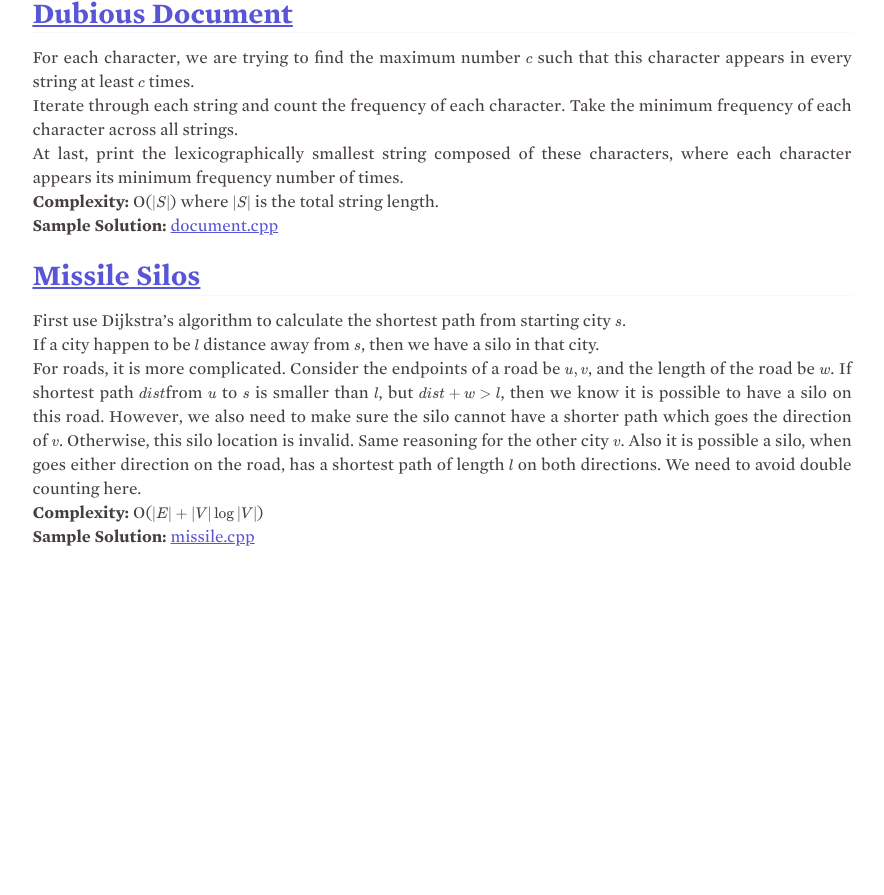
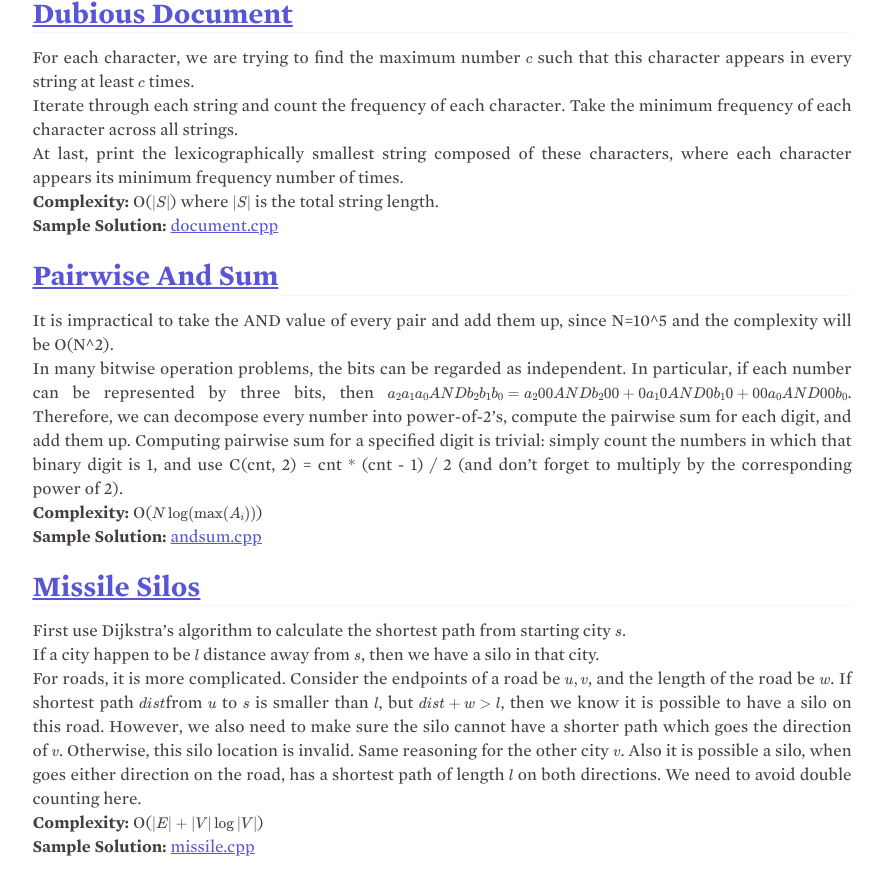
Before and after one commit to acm-uiuc/icpc-website, a Jekyll site: the page built from _posts/2017-10-21-Season-2-Contest-4.md, in a window 1280 px wide and 900 px high, scrolled down 912 px. Shown: the top 895 px of the window, without its empty margins (198-1082 px from the left). Built offline with Jekyll 4.4.1, drawn with Linux system fonts in a browser that asks for light colours; nearby versions of some CDN libraries; some web fonts are replaced; formulas are drawn with MathJax 3; comment, search, counter and statistics services are not loaded; before the commit the page ends 1522 px from its top, so only the background shows below that.

Commit message:
open soln D

```diff
--- a/_posts/2017-10-21-Season-2-Contest-4.md
+++ b/_posts/2017-10-21-Season-2-Contest-4.md
@@ -53,6 +53,15 @@ characters, where each character appears its minimum frequency number of times.
 
 **Sample Solution:** [document.cpp]
 
+# **[Pairwise And Sum](https://www.codechef.com/problems/AND)**
+
+It is impractical to take the AND value of every pair and add them up, since N=10^5 and the complexity will be O(N^2). \\
+In many bitwise operation problems, the bits can be regarded as independent. In particular, if each number can be represented by three bits, then \\(a_2 a_1 a_0 AND b_2 b_1 b_0 = a_2 0 0 AND b_2 0 0 + 0 a_1 0 AND 0 b_1 0 + 0 0 a_0 AND 0 0 b_0\\). Therefore, we can decompose every number into power-of-2's, compute the pairwise sum for each digit, and add them up. Computing pairwise sum for a specified digit is trivial: simply count the numbers in which that binary digit is 1, and use C(cnt, 2) = cnt * (cnt - 1) / 2 (and don't forget to multiply by the corresponding power of 2).
+
+**Complexity:** O(\\(N\log(\max(A_i))\\))
+
+**Sample Solution:** [andsum.cpp]
+
 # **[Missile Silos](http://codeforces.com/problemset/problem/144/D)**
 First use Dijkstra's algorithm to calculate the shortest path from starting
 city \\(s\\).
@@ -80,3 +89,4 @@ a silo, when goes either direction on the road, has a shortest path of length
 [x.cpp]: /assets/ipl_solutions/season2/contest4/x.cpp
 [document.cpp]: /assets/ipl_solutions/season2/contest4/document.cpp
 [missile.cpp]: /assets/ipl_solutions/season2/contest4/missile.cpp
+[andsum.cpp]: /assets/ipl_solutions/season2/contest4/andsum.cpp
```
